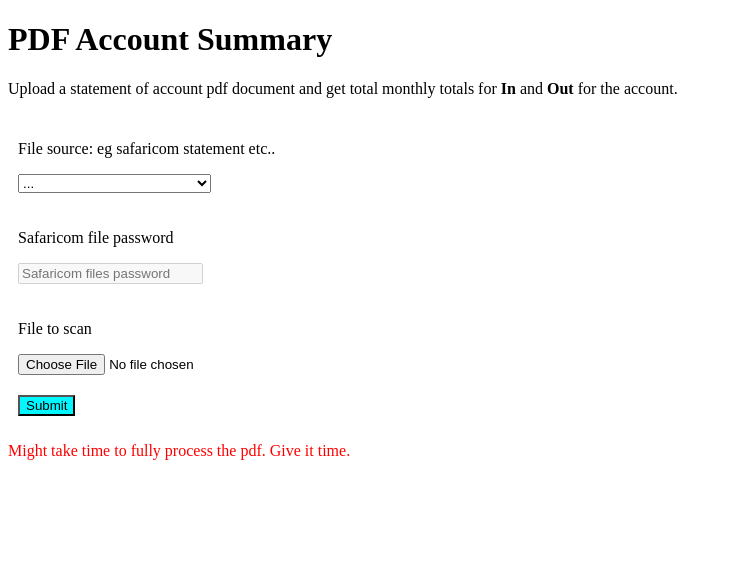
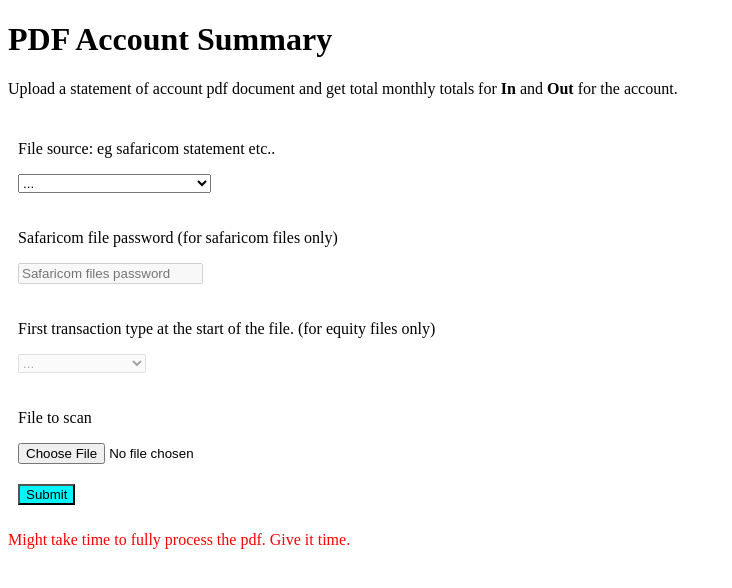
Before and after one commit to ngenovictor/accnt_summary, a Flask app: page / in a window 1280 px wide. Shown: the top 588 px of the page, without its empty margins (0-732 px from the left). Run offline with Flask 2, Linux system fonts and the light colour scheme.

Commit message:
update webpage to account for equity files

```diff
--- a/main.py
+++ b/main.py
@@ -13,10 +13,12 @@ def index():
     safaricom_password_error = ''
     safaricom_password = ''
     statement_file_errors = ''
+    equity_first_transaction_type_errors = ''
     results = None
     if request.method == 'POST':
         account_type = request.form.get('account-type')
         safaricom_password = request.form.get('safaricom-password')
+        equity_first_transaction_type = request.form.get('first-transaction-type')
         statement_file = request.files.get('statement-file')
         if statement_file is None or not statement_file.filename:
             statement_file_errors = "Could not upload file. Refresh page and attach again."
@@ -26,11 +28,13 @@ def index():
             account_type_error = "supported account types are safaricom, coop"
         elif account_type == 'safaricom' and not safaricom_password:
             safaricom_password_error = 'Safaricom files require passwords be defined.'
+        elif account_type == "equity" and not equity_first_transaction_type:
+            equity_first_transaction_type_errors = "Equity files require the first transaction type passed."
         else:
             file_path = os.path.join('uploaded_files', os.path.basename(statement_file.filename))
             statement_file.save(file_path) # upload file
             results = read_file.parse_account_statement(
-                account_type, safaricom_password, file_path)
+                account_type, safaricom_password, file_path, equity_first_transaction_type)
             os.remove(file_path)
 
     return render_template(
@@ -38,5 +42,7 @@ def index():
         account_type_error=account_type_error,
         safaricom_password=safaricom_password,
         statement_file_errors=statement_file_errors,
+        safaricom_password_error=safaricom_password_error,
+        equity_first_transaction_type_errors=equity_first_transaction_type_errors,
         results=results,
     )
--- a/templates/index.html
+++ b/templates/index.html
@@ -43,17 +43,35 @@
         </select>
       </div>
       <div>
-        <p>Safaricom file password</p>
+        <p>Safaricom file password (for safaricom files only)</p>
+        <p style="color: red;">{{safaricom_password_error}}</p>
         <input type="text" name="safaricom-password" id="safaricom-password-input" placeholder="Safaricom files password" value="{{safaricom_password}}" disabled=true>
+      </div>
+      <div>
+        <p>First transaction type at the start of the file. (for equity files only)</p>
+        <p style="color: red;">{{equity_first_transaction_type_errors}}</p>
+        <select name="first-transaction-type" id="first-transaction-type-select">
+          <option value="">...</option>
+          <option value="credit">Credit(Deposit)</option>
+          <option value="debit">Debit(Withdrawal)</option>
+        </select>
       </div>
       <script>
         let accountType = document.getElementById("account-type-select");
         let safPasswordInput = document.getElementById("safaricom-password-input");
+        let equityfirstTransactionInput = document.getElementById("first-transaction-type-select");
         function disableEnableSafPasswordInput(){
           if(accountType.value == 'safaricom'){
             safPasswordInput.disabled = false;
           } else {
             safPasswordInput.disabled = true;
+            safPasswordInput.value = "";
+          }
+          if(accountType.value == 'equity'){
+            equityfirstTransactionInput.disabled = false;
+          } else {
+            equityfirstTransactionInput.disabled = true;
+            equityfirstTransactionInput.value = "";
           }
         }
         disableEnableSafPasswordInput();
```
